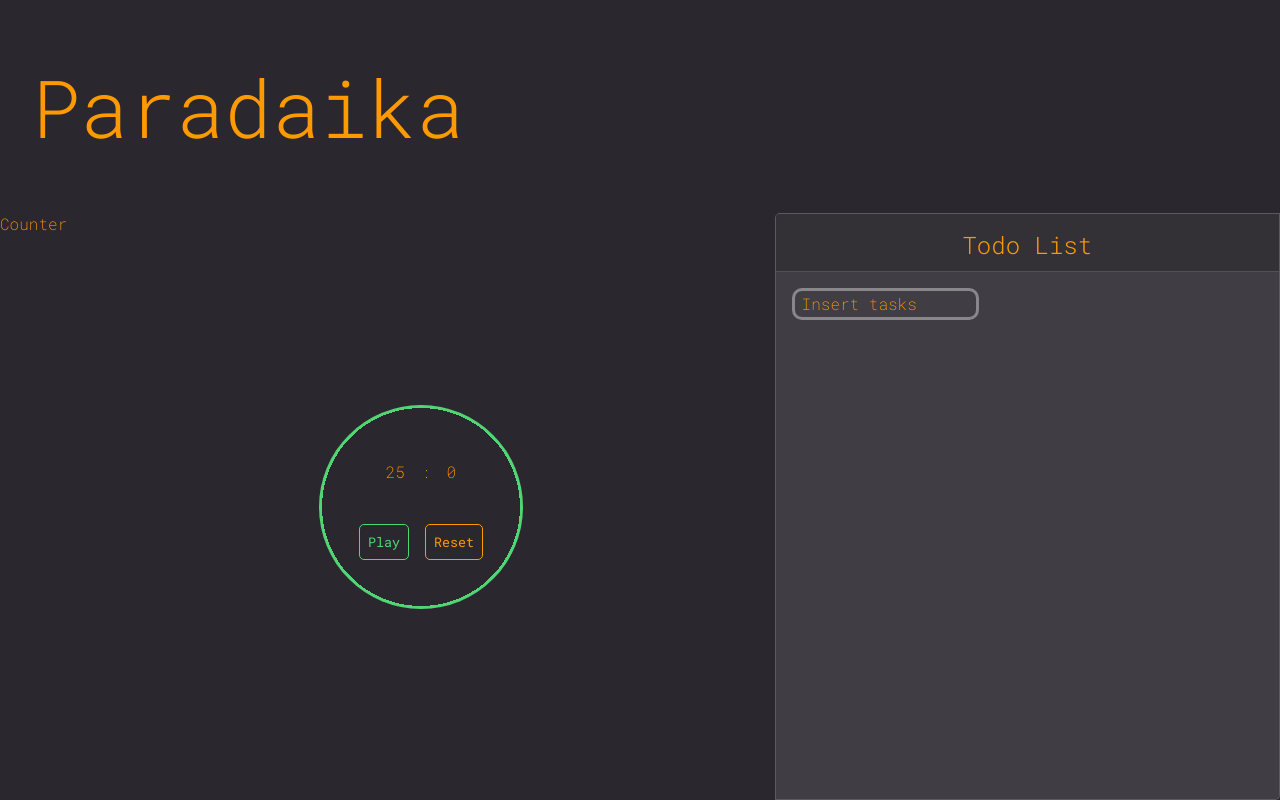
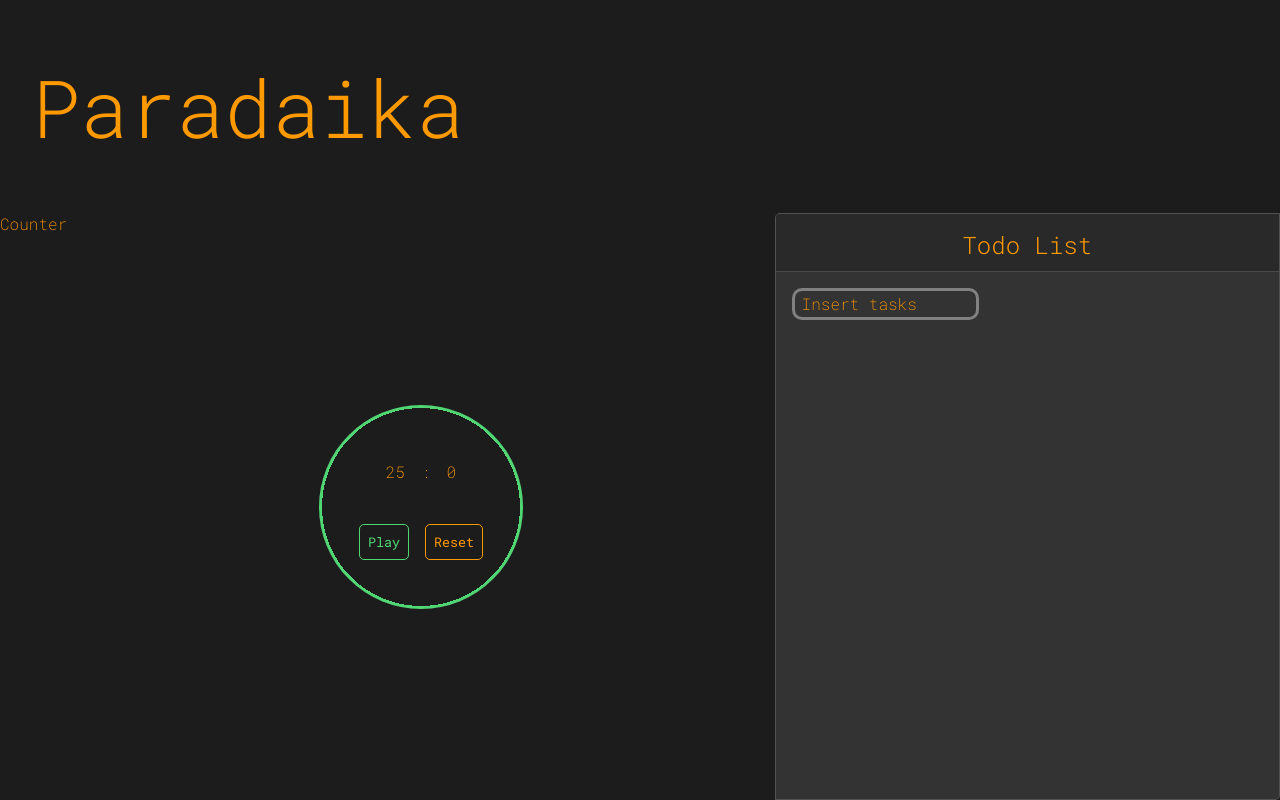
Before and after one commit to Paradaika/web, a React (Create React App) app: page / in a window 1280 px wide. Built offline with nearby package versions, Linux system fonts and the light colour scheme.

Commit message:
UPDATE - background color

```diff
--- a/src/domain/styles/themes.ts
+++ b/src/domain/styles/themes.ts
@@ -12,7 +12,7 @@ export interface ITheme {
 }
 
 const defaultTheme: ITheme = {
-  background: '#2b272f',
+  background: 'rgb(28,28,28)',
   main: '#ff9900',
   secondary: '#63B2FF',
   success: '#50D774',
```
